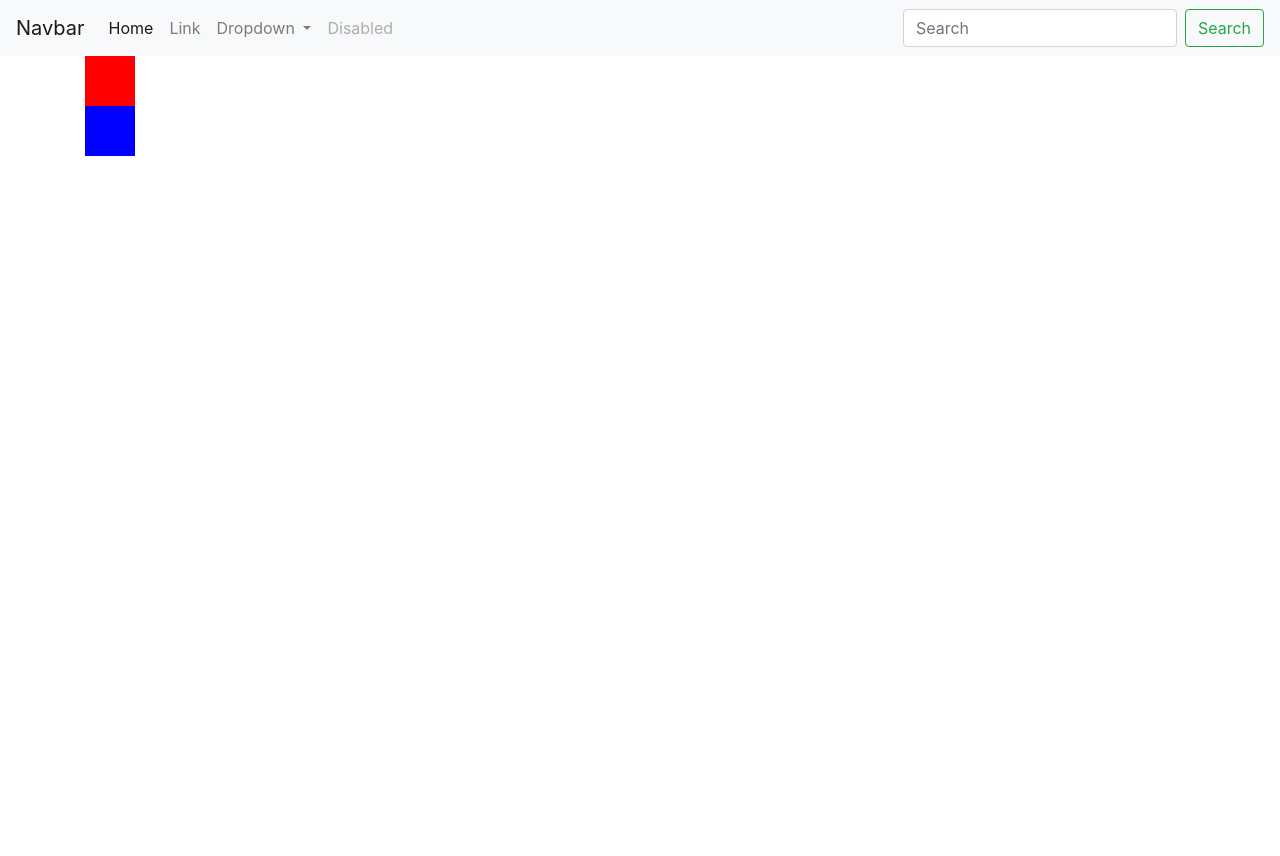
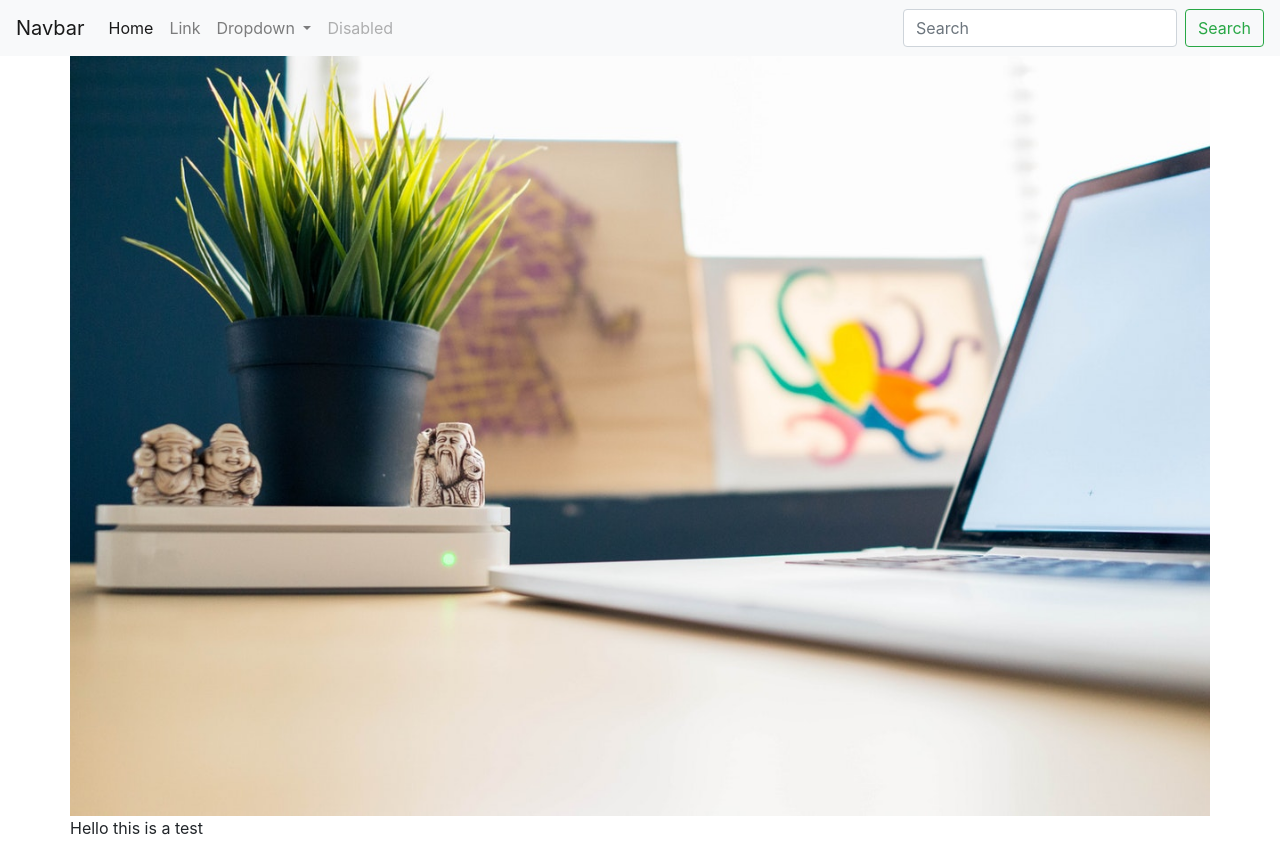
Before and after one commit to muhdarifrawi/resume-project-trial, a plain HTML site: page index.html in a window 1280 px wide. Before the commit the page ends 800 px from the top, so only its background shows below. Drawn offline with nearby package versions, Linux system fonts and the light colour scheme.

Commit message:
added hero image placeholder.

```diff
--- a/index.html
+++ b/index.html
@@ -48,15 +48,11 @@
   </div>
 </nav>
 
-      <div class="container">
+      <div class="container p-0" >
 
-          <div class="box red">
+         <img src="image/desk-image.jpg" class="img-fluid">
 
-          </div>
-
-          <div class="box blue">
-
-          </div>
+         <p> Hello this is a test</p>
 
       </div>
 
```
Also changed, not shown: image/desk-image.jpg (added).
